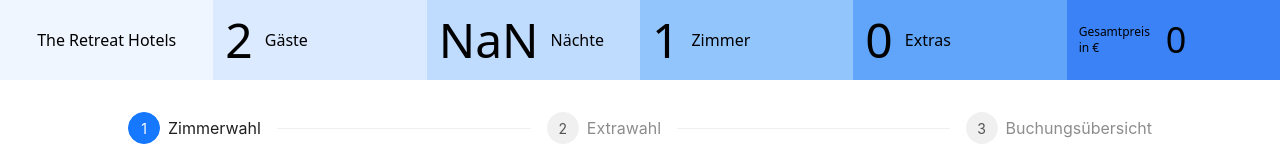
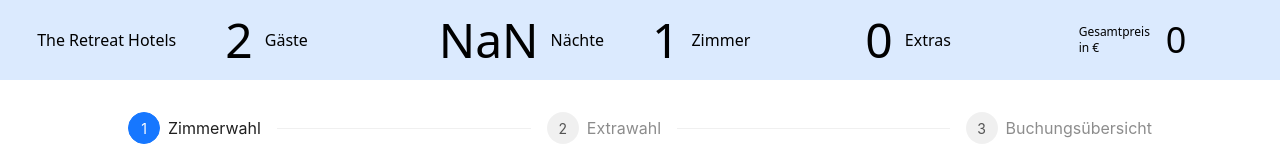
Before and after one commit to Masterarbeit-2023/frontend, a React (Create React App) app: page /hotel/1/1/1/1/1/1 in a window 1280 px wide. Shown: the top 160 px of the page. Built offline with nearby package versions, Linux system fonts and the light colour scheme; no server answers.

Commit message:
change color of header

```diff
--- a/src/components/booking/BookingOverviewHeader.tsx
+++ b/src/components/booking/BookingOverviewHeader.tsx
@@ -43,27 +43,27 @@ const BookingOverviewHeader = (props: BookingOverviewHeaderProps) => {
         nightText = "Nacht";
     }
     return (
-        <div className={"fixed bg-black w-full h-20 z-20 flex"}>
-            <div className={"bg-blue-50 w-1/6 flex items-center"}>
+        <div className={"fixed bg-blue-100 w-full h-20 z-20 flex"}>
+            <div className={"w-1/6 flex items-center"}>
                 <p className={"mx-auto"}>The Retreat Hotels</p>
             </div>
-            <div className={"bg-blue-100 w-1/6 p-3 flex items-center"}>
+            <div className={" w-1/6 p-3 flex items-center"}>
                 <h1 className={"text-5xl"}>{props.guests}</h1>
                 <p className={"pl-3"}>{guestText}</p>
             </div>
-            <div className={"bg-blue-200 w-1/6 p-3 flex items-center"}>
+            <div className={"w-1/6 p-3 flex items-center"}>
                 <h1 className={"text-5xl"}>{amountOfNights}</h1>
                 <p className={"pl-3"}>{nightText}</p>
             </div>
-            <div className={"bg-blue-300 w-1/6 p-3 flex items-center"}>
+            <div className={"w-1/6 p-3 flex items-center"}>
                 <h1 className={"text-5xl"}>{props.roomsNumber}</h1>
                 <p className={"pl-3"}>Zimmer</p>
             </div>
-            <div className={"bg-blue-400 w-1/6 p-3 flex items-center"}>
+            <div className={"w-1/6 p-3 flex items-center"}>
                 <h1 className={"text-5xl"}>{props.extras.length}</h1>
                 <p className={"pl-3"}>{extraText}</p>
             </div>
-            <div className={"bg-blue-500 w-1/6 p-3 flex items-center"}>
+            <div className={"w-1/6 p-3 flex items-center"}>
                 <h1 className={"w-1/3 text-xs"}>Gesamtpreis in €</h1>
                 <p className={"pl-6 text-4xl"}>{price}</p>
             </div>
```
